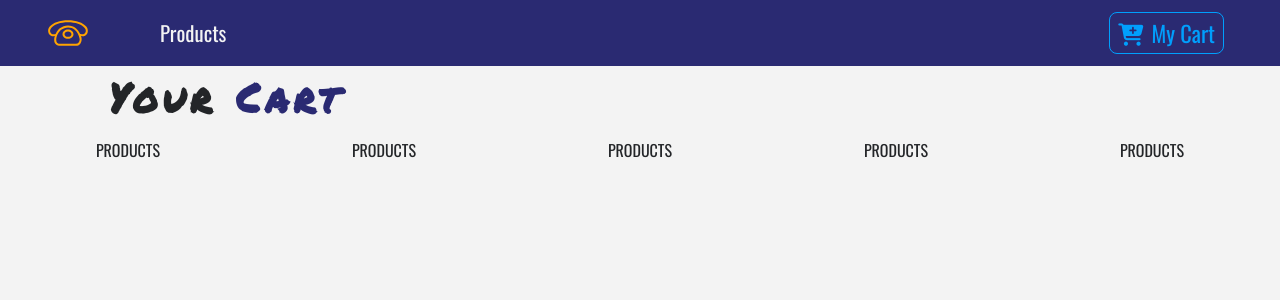
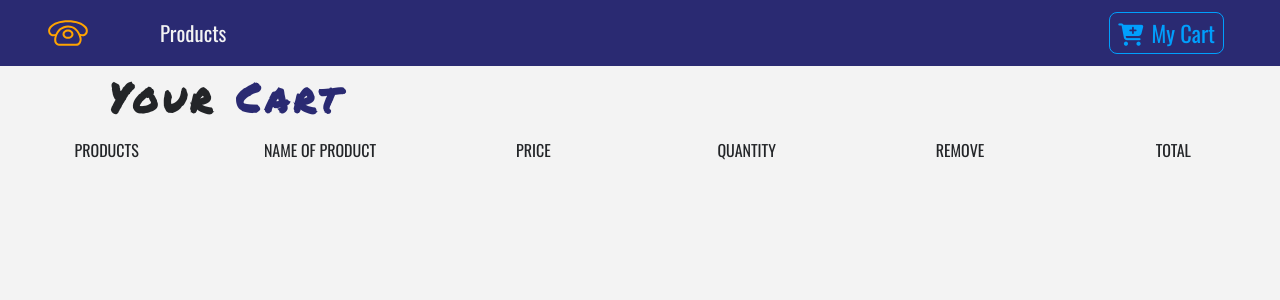
Before and after one commit to jjeff97/Estore-React, a React (Create React App) app: page /cart in a window 1280 px wide. Shown: the top 300 px of the page. Built offline with nearby package versions, Linux system fonts and the light colour scheme.

Commit message:
Cart message setup

```diff
--- a/src/Context.js
+++ b/src/Context.js
@@ -9,7 +9,7 @@
   state = {
     products: [],
     detailProduct: detailProduct,
-    cart: [],
+    cart: storeProducts,
     modalOpen: false,
     modalProduct: detailProduct,
     cartSubTotal: 0,
--- a/src/components/Cart/Cart.js
+++ b/src/components/Cart/Cart.js
@@ -1,16 +1,31 @@
-import React, { Component } from 'react';
-import Title from '../Title';
-import CartColumns from './CartColumns';
+import React, { Component } from "react";
+import Title from "../Title";
+import CartColumns from "./CartColumns";
+import EmptyCart from "./EmptyCart";
+import { ProductConsumer } from "../../Context";
 
 export default class Cart extends Component {
-    render() {
-        return (
-            <section>
-                <Title name= "your" title= "cart"/>
-                <CartColumns>
+  render() {
+    return (
+      <section>
+        <ProductConsumer>
+          {(value) => {
+            const { cart } = value;
+            if (cart.length > 0) {
+              return (
+                <React.Fragment>
+                  <Title name="your" title="cart" />
+                  <CartColumns />
+                </React.Fragment>
+              );
+            }
+            else{
+            return <EmptyCart />
+            }
+          }}
+        </ProductConsumer>
 
-                </CartColumns>
-            </section>
-        )
-    }
+      </section>
+    );
+  }
 }
--- a/src/components/Cart/CartColumns.js
+++ b/src/components/Cart/CartColumns.js
@@ -11,16 +11,19 @@
           <p className="text-uppercase">products</p>
         </div>
         <div className="col-10 mx-auto col-lg-2">
-          <p className="text-uppercase">products</p>
+          <p className="text-uppercase">name of product</p>
         </div>
         <div className="col-10 mx-auto col-lg-2">
-          <p className="text-uppercase">products</p>
+          <p className="text-uppercase">price</p>
         </div>
         <div className="col-10 mx-auto col-lg-2">
-          <p className="text-uppercase">products</p>
+          <p className="text-uppercase">quantity</p>
         </div>
         <div className="col-10 mx-auto col-lg-2">
-          <p className="text-uppercase">products</p>
+          <p className="text-uppercase">remove</p>
+        </div>
+        <div className="col-10 mx-auto col-lg-2">
+          <p className="text-uppercase">total</p>
         </div>
       </div>
     </div>
--- /dev/null
+++ b/src/components/Cart/EmptyCart.js
@@ -0,0 +1,16 @@
+import React from "react";
+
+export default function EmptyCart() {
+  return (
+    <div className="container mt-5">
+      <div className="row">
+        <div
+          className="col-10 mx-auto text-center
+                 text-title"
+        >
+          <h1>your cart is currently empty</h1>
+        </div>
+      </div>
+    </div>
+  );
+}
```
